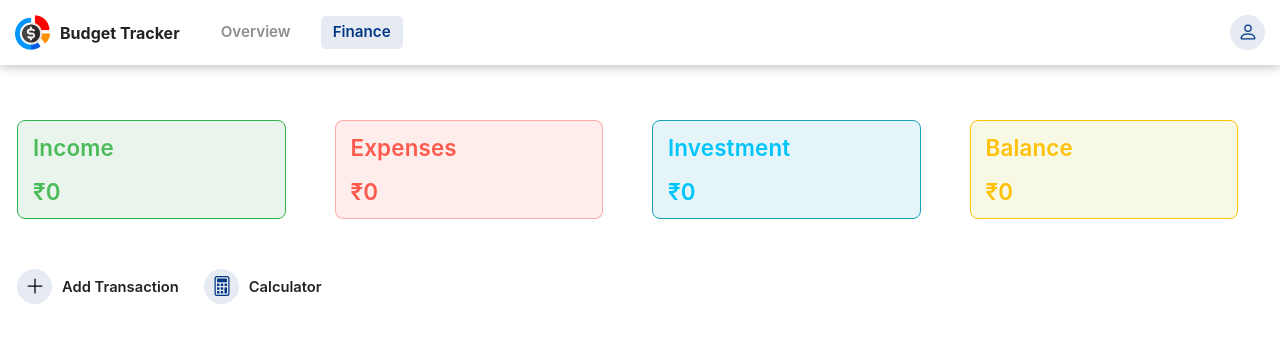
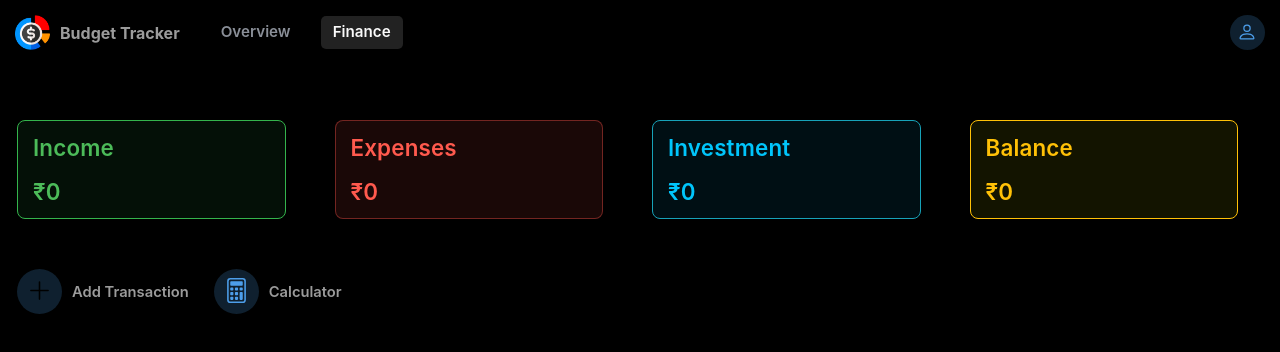
Before and after one commit to SujithGunasekaran/BudgetApp, a React (Create React App) app in the folder BudgetAppClient/: page /finance in a window 1280 px wide. Shown: the top 352 px of the page. Built offline with nearby package versions, Linux system fonts and the light colour scheme; no server answers.

Commit message:
css change

```diff
--- a/BudgetAppClient/src/Style/Finance.css
+++ b/BudgetAppClient/src/Style/Finance.css
@@ -23,16 +23,16 @@
 }
 .finance_top_header_logo_bg
 {
-    width: 35px;
-    height: 35px;
+    width: 45px;
+    height: 45px;
     border-radius: 50%;
     background-color: var(--icon-bg);
 }
 .finance_top_header_logo
 {
-    width: 20px;
-    height: 20px;
-    margin: 7px 8px;
+    width: 25px;
+    height: 25px;
+    margin: 9px 10px;
     color: var(--icon-color);
 }
 .finance_top_header_heading
@@ -191,9 +191,9 @@
     margin: 15px 0px 15px 0px;
     padding: 8px 9px;
     font-size: .950rem;
-    font-weight: 500;
+    font-weight: 400;
     letter-spacing: 0.010rem;
-    color: var(--title-heading);
+    color: var(--form-input-text);
     font-family: var(--font-family-sans-serif);
     background-color: var(--form-input-bg);
     border: 1px solid var(--form-input-border);
@@ -231,7 +231,7 @@
     justify-content: space-between;
     height: 45px;
     cursor: pointer;
-    border: 2px solid var(--form-input-border);
+    border: 1px solid var(--form-input-border);
     background-color: var(--form-input-bg);
 }
 .model_custom_dropdown_value
@@ -240,9 +240,9 @@
     height: 41px;
     border: none;
     font-size: .950rem;
-    font-weight: 500;
+    font-weight: 400;
     letter-spacing: 0.010rem;
-    color: var(--title-heading);
+    color: var(--form-input-text);
     background-color: var(--form-input-bg);
     font-family: var(--font-family-sans-serif);
     cursor: pointer;
--- a/BudgetAppClient/src/Style/Header.css
+++ b/BudgetAppClient/src/Style/Header.css
@@ -82,7 +82,7 @@
 {
     width: 20px;
     height: 20px;
-    margin: 7px 8px;
+    margin: 7px 7px;
     color: var(--icon-color);
 }
 .header_user_info_name
--- a/BudgetAppClient/src/Style/Login.css
+++ b/BudgetAppClient/src/Style/Login.css
@@ -45,7 +45,7 @@
 {
     padding: 10px 0px 15px 0px;
     text-align: center;
-    color: var(--title-dark);
+    color: var(--title-sub-heading);
     font-size: .950rem;
     font-weight: 500;
     font-family: var(--font-family-modern);
@@ -58,9 +58,9 @@
     padding: 8px 8px;
     font-family: var(--font-family-modern);
     font-size: 1rem;
-    font-weight: 500;
+    font-weight: 400;
     color: var(--form-input-text);
-    border: 2px solid var(--form-input-border);
+    border: 1px solid var(--form-input-border);
     border-radius: 5px;
     background-color: var(--form-input-bg);
     transition: 0.4s all ease-in-out;
@@ -74,7 +74,7 @@
 .form_app_card_form_input:focus
 {
     outline: none;
-    border: 2px solid var(--form-focus-border);
+    border: 1px solid var(--form-focus-border);
 }
 .form_app_card_forgot_password
 {
@@ -132,7 +132,7 @@
     padding-left: 4px;
     color: var(--danger-alert-text);
     font-size: .890rem;
-    font-weight: 500;
+    font-weight: 400;
     letter-spacing: 0.005rem;
     font-family: var(--font-family-sans-serif);
 }
--- a/BudgetAppClient/src/Style/global.css
+++ b/BudgetAppClient/src/Style/global.css
@@ -3,7 +3,7 @@
 
     /* Light theme */
 
-    --body-bg : #FFFFFF;
+    /* --body-bg : #FFFFFF;
     --header-bg : #FFFFFF;
     --form-input-bg : #FFFFFF;
     --form-input-border : #e3e3e3;
@@ -27,30 +27,35 @@
     --card-bg : #FFFFFF;
     --card-border : #e3e3e3;
     --dropdown-values-bg : rgba(3,55,133,0.1);
-    --dropdown-values-color : #033a8d;
+    --dropdown-values-color : #033a8d; */
 
     /* Dark Theme */
 
-    /* --body-bg : #23272B;
-    --form-input-bg : #2E3439;
-    --form-input-border : #2E3439;
-    --form-focus-border : #00C5FB;
-    --icon-bg : #d2edf5;
-    --icon-color : #03aedd;
+    --body-bg : #000000;
+    --header-bg : #000000;
+    --form-input-bg : #242424;
+    --form-input-border : #3B3B3B;
+    --form-focus-border : #4D9EEA;
+    --form-input-text : #fff;
+    --form-text-placeholder : #8a8f98;
+    --icon-bg : rgb(77,158,234, 0.2);
+    --icon-color : #4D9EEA;
     --icon-dark-color : #929699;
-    --scroll-border : #abb6be;
-    --dropdown-values-bg : #d2edf5;
-    --dropdown-values-color : #03aedd;
-    --btn-highlight-bg : #059ec9;
-    --btn-highlight-hover-bg : #05aedd;
-    --card-bg : #23272B;
-    --card-border : rgba(255,255,255,0.1);
-    --title-highlight : #00C5FB;
+    --btn-highlight-bg : #1D9BF0;
+    --btn-highlight-hover-bg : #3090eb;
+    --btn-disabled-bg : #8b8b8d;
+    --text-bg : #222222;
+    --text-highlight-dark : #1D9BF0;
+    --title-dark : #333333;
+    --title-heading : #9b9b9b;
+    --title-highlight : #fafafa;
     --title-light : #ebecf1;
-    --title-heading : #abb6be;
-    --title-sub-heading : #97a0a8;
-    --form-input-text :#bec6ca;
-    --form-text-placeholder : #7d7e80; */
+    --title-sub-heading : #8a8f98;
+    --card-bg-grey : #2b2b2b;
+    --card-bg : #000000;
+    --card-border : #3b3b3b;
+    --dropdown-values-bg : rgb(77,158,234, 0.2);
+    --dropdown-values-color : #1D9BF0;
 
 
 
```
